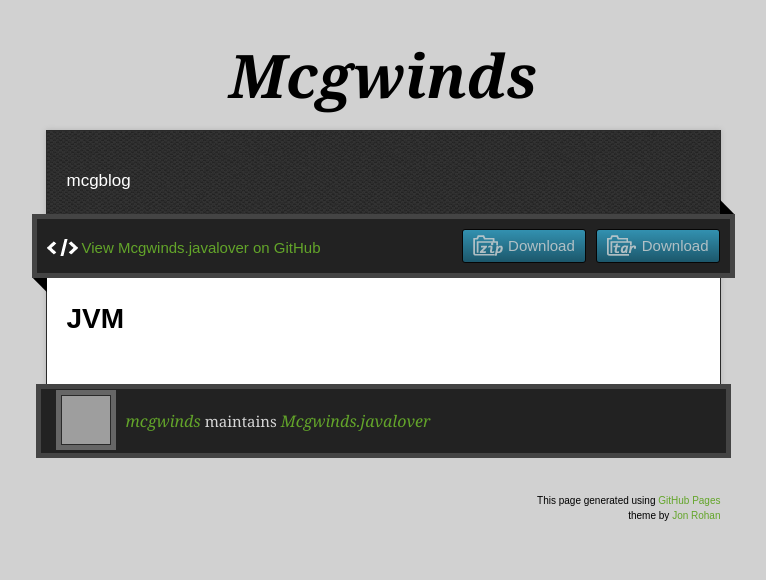
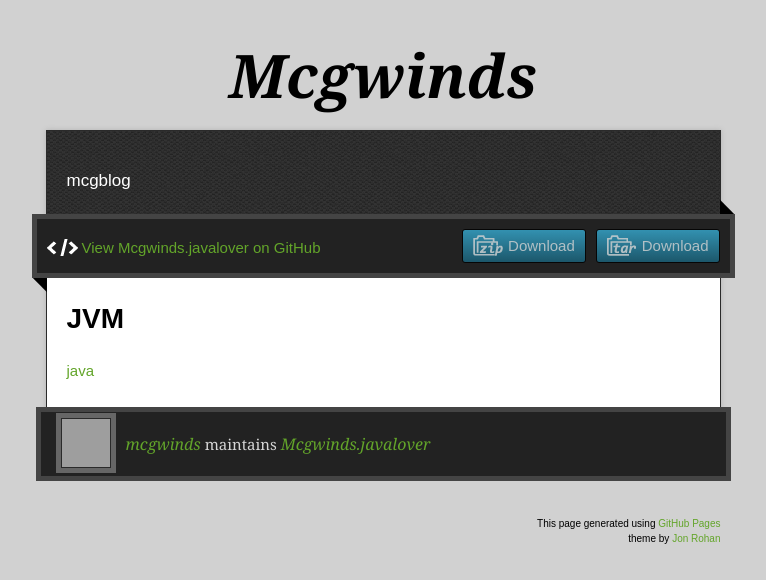
Before and after one commit to mcgwinds/javalover, a plain HTML site: page index.html in a window 1280 px wide. Shown: the whole page, without its empty margins (257-1023 px from the left). Drawn offline with nearby package versions, Linux system fonts and the light colour scheme; grey boxes are pictures that could not be loaded.

Commit message:
Update index.html

```diff
--- a/index.html
+++ b/index.html
@@ -39,7 +39,7 @@
           <h1>
 <a id="jvm" class="anchor" href="#jvm" aria-hidden="true"><span aria-hidden="true" class="octicon octicon-link"></span></a>JVM</h1>
 
-      <a href="https://github.com/mcgwinds/javalover/projects/1">
+      <a href="https://github.com/mcgwinds/javalover/projects/1">java</a>
         </article>
       </div>
     </div>
```
